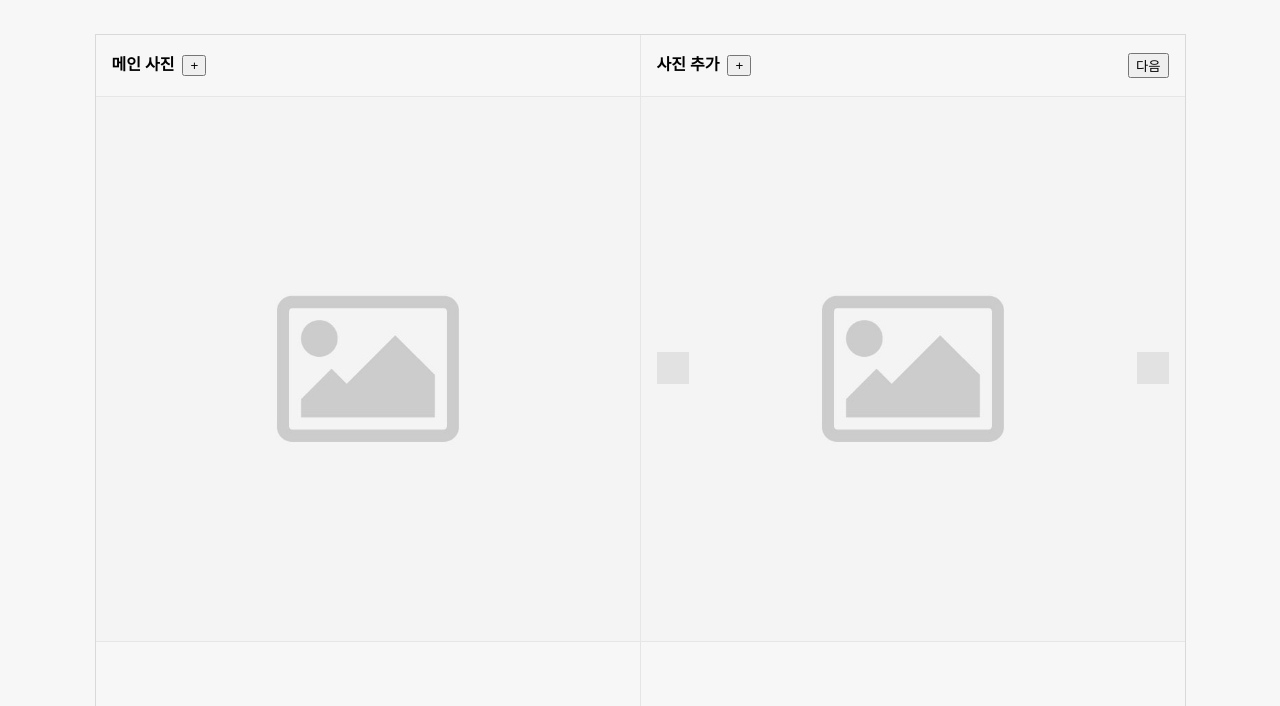
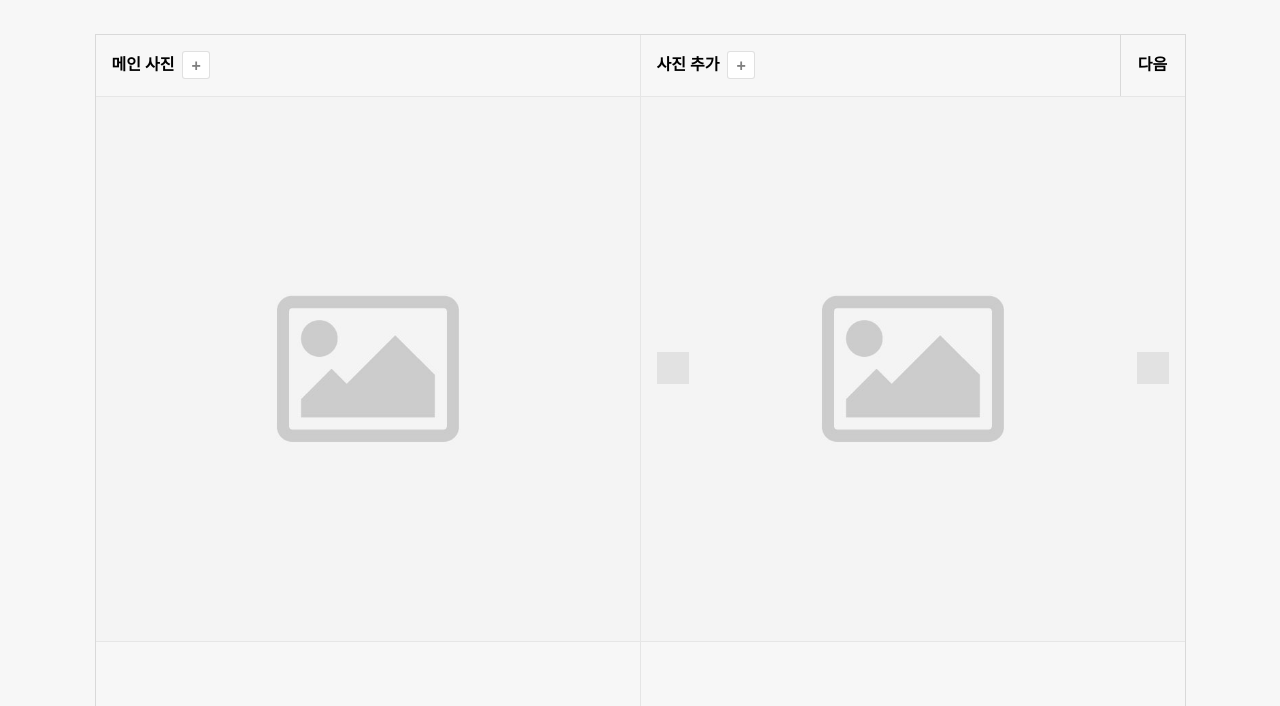
Before and after one commit to Do-code-ing/Python_Clone_Instagram, a Django app: template instagram/templates/instagram/post.html in a window 1280 px wide. Shown: the part 46-752 px from the top of the page. Run offline with Django 3.2, Linux system fonts and the light colour scheme; the template is opened without the code that fills it, so the values that code supplies are empty; grey boxes are pictures that could not be loaded.

Commit message:
2021-10-28

```diff
--- a/instagram/static/css/instagram.css
+++ b/instagram/static/css/instagram.css
@@ -1008,7 +1008,6 @@ input[type="file"] {
   display: flex;
   align-items: center;
   border-right: thin solid rgba(0, 0, 0, 0.07);
-  padding: 0 1rem;
 }
 
 #post-create-top-right {
@@ -1017,7 +1016,6 @@ input[type="file"] {
   display: flex;
   align-items: center;
   justify-content: space-between;
-  padding: 0 1rem;
 }
 
 #main-image-div {
@@ -1034,6 +1032,15 @@ input[type="file"] {
 #sub-image-div {
   grid-column: 2;
   grid-row: 2;
+}
+
+.post-create-main-image-div,
+.post-create-sub-image-div {
+  padding-left: 1rem;
+  display: flex;
+  flex-direction: row;
+  gap: 0.5rem;
+  align-items: center;
 }
 
 .slide-image {
@@ -1114,7 +1121,6 @@ input[type="file"] {
   display: flex;
   align-items: center;
   border-right: thin solid rgba(0, 0, 0, 0.07);
-  padding: 0 1rem;
 }
 
 #post-update-top-right {
@@ -1123,7 +1129,6 @@ input[type="file"] {
   display: flex;
   align-items: center;
   justify-content: space-between;
-  padding: 0 1rem;
 }
 
 #post-update-bot-left {
@@ -1171,3 +1176,37 @@ input[type="file"] {
 .hash-tag-href:hover {
   text-decoration: underline;
 }
+
+#main-image-btn,
+#sub-image-btn {
+  border: thin solid rgba(0, 0, 0, 0.12);
+  border-radius: 0.2rem;
+  padding: 0.3rem 0.5rem 0.2rem 0.5rem;
+  font-size: 1rem;
+  font-weight: bold;
+  background-color: white;
+  color: gray;
+  cursor: pointer;
+}
+
+#submit-btn {
+  cursor: pointer;
+  height: 100%;
+  width: 4rem;
+  border-left: thin solid rgba(0, 0, 0, 0.12);
+  display: flex;
+  align-items: center;
+  justify-content: center;
+  font-weight: bold;
+}
+
+#submit-btn:active,
+#main-image-btn:active,
+#sub-image-btn:active {
+  background-color: lightgray;
+  color: white;
+}
+
+#submit-btn:active {
+  border-left: thin solid lightgray;
+}
--- a/instagram/templates/instagram/post.html
+++ b/instagram/templates/instagram/post.html
@@ -12,17 +12,17 @@
 </header>
 <main class="instagram-main">
     <div class="post-create">
-        <p id="post-create-top-left">
-            <span>
+        <div id="post-create-top-left">
+            <div class="post-create-main-image-div">
                 <b>메인 사진</b><button id="main-image-btn">+</button>
-            </span>
-        </p>
-        <p id="post-create-top-right">
-            <span>
+            </div>
+        </div>
+        <div id="post-create-top-right">
+            <div class="post-create-sub-image-div">
                 <b>사진 추가</b><button id="sub-image-btn">+</button>
-            </span>
-            <button id="submit-btn">다음</button>
-        </p>
+            </div>
+            <div id="submit-btn">다음</div>
+        </div>
         <div id="main-image-div">
             <img src="{% static 'image/dummy_image.jpg' %}" class="post-image" id="dummy-image">
         </div>
```
Also changed, not shown: instagram/templates/instagram/update.html (+9 -9 lines).
